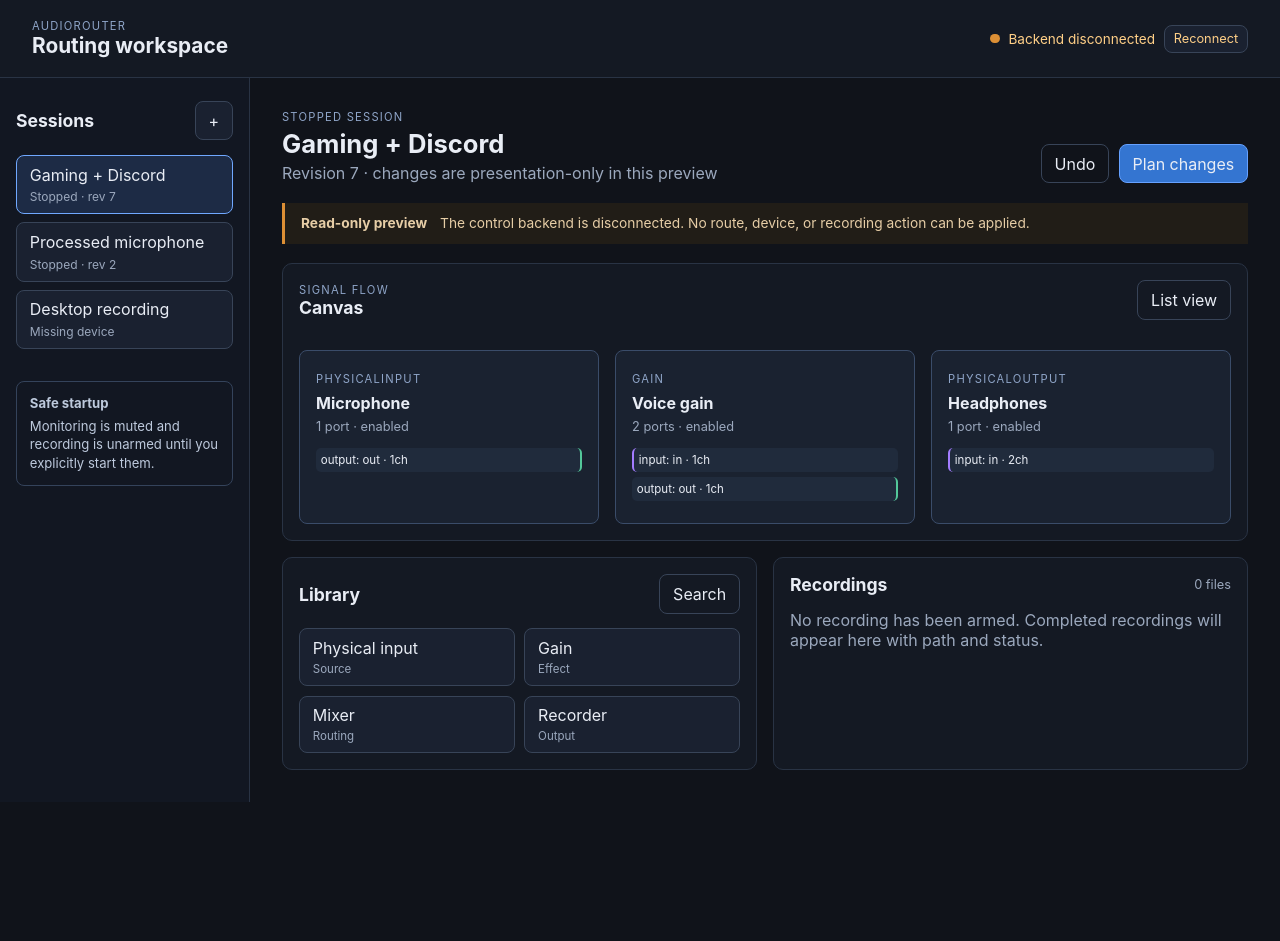
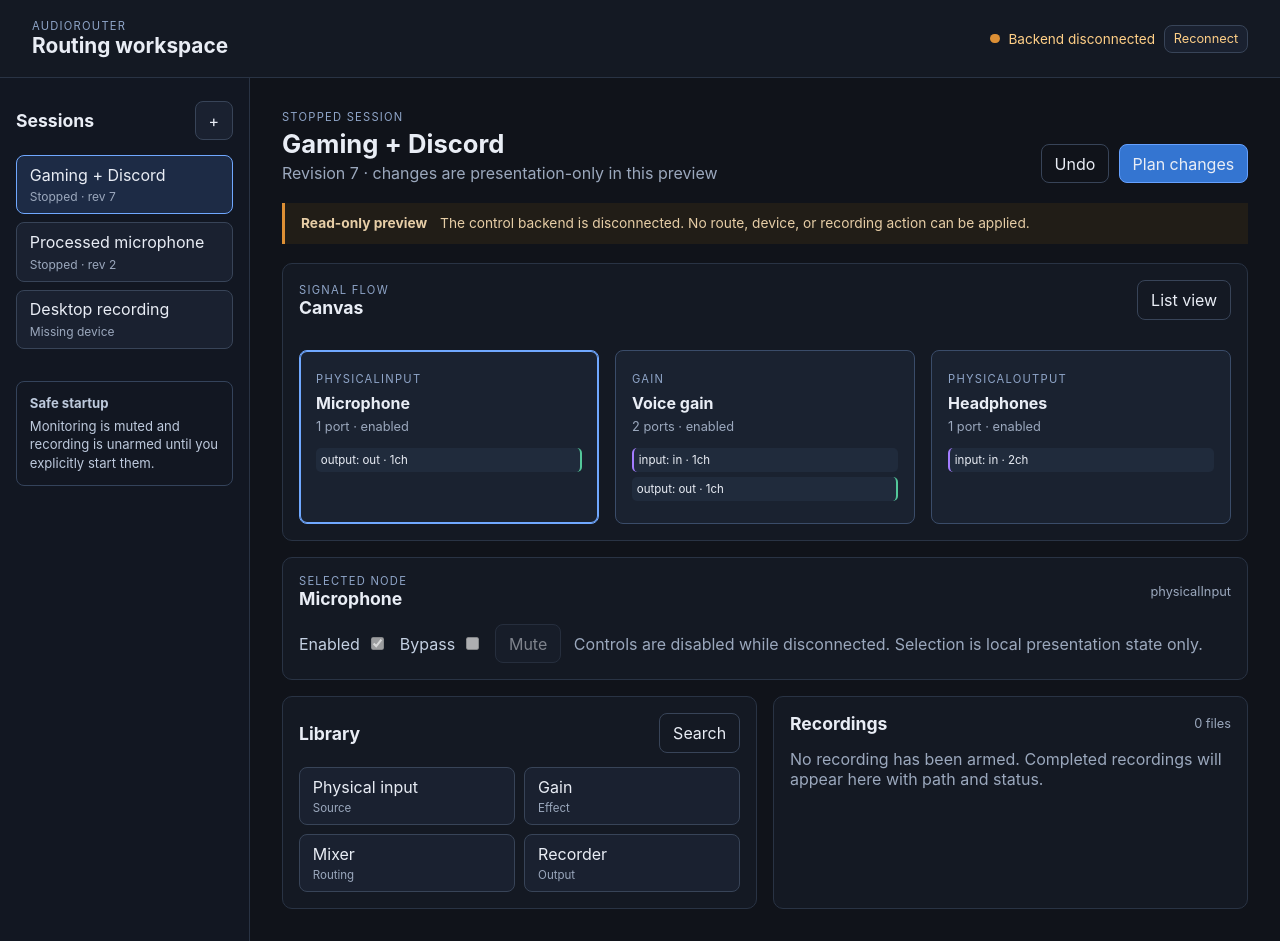
Before and after one commit to MrDesjardins/audiorouter, a React (Vite) app in the folder ui/: page / in a window 1280 px wide. Before the commit the page ends 802 px from the top, so only its background shows below. Built offline with nearby package versions, Linux system fonts and the light colour scheme.

Commit message:
Add accessible node inspector

```diff
--- a/ui/src/App.tsx
+++ b/ui/src/App.tsx
@@ -1,3 +1,4 @@
+import { useState } from "react";
 import type { Node, Session } from "@audiorouter/contracts";
 
 const demoSession: Session = {
@@ -13,9 +14,9 @@ const demoSession: Session = {
   edges: [],
 };
 
-function NodeCard({ node }: { node: Node }) {
+function NodeCard({ node, selected, onSelect }: { node: Node; selected: boolean; onSelect: () => void }) {
   return (
-    <article className="node-card" tabIndex={0} aria-label={`${node.name}, ${node.kind}`}>
+    <article className={`node-card${selected ? " selected" : ""}`} tabIndex={0} aria-label={`${node.name}, ${node.kind}`} aria-current={selected ? "true" : undefined} onClick={onSelect} onKeyDown={(event) => { if (event.key === "Enter" || event.key === " ") { event.preventDefault(); onSelect(); } }}>
       <span className="node-kind">{node.kind}</span>
       <h3>{node.name}</h3>
       <p>{node.ports.length} port{node.ports.length === 1 ? "" : "s"} · {node.enabled ? "enabled" : "disabled"}</p>
@@ -27,6 +28,8 @@ function NodeCard({ node }: { node: Node }) {
 }
 
 export function App() {
+  const [selectedNodeId, setSelectedNodeId] = useState(demoSession.nodes[0].id);
+  const selectedNode = demoSession.nodes.find((node) => node.id === selectedNodeId) ?? demoSession.nodes[0];
   return (
     <div className="app-shell">
       <header className="topbar">
@@ -50,7 +53,8 @@ export function App() {
         <main className="main-content">
           <section className="workspace-title"><div><p className="eyebrow">Stopped session</p><h2>{demoSession.name}</h2><p className="muted">Revision {demoSession.revision} · changes are presentation-only in this preview</p></div><div className="actions"><button type="button" className="secondary">Undo</button><button type="button" className="primary">Plan changes</button></div></section>
           <section className="notice" role="status"><strong>Read-only preview</strong><span>The control backend is disconnected. No route, device, or recording action can be applied.</span></section>
-          <section className="canvas-panel" aria-labelledby="canvas-heading"><div className="section-heading"><div><p className="eyebrow">Signal flow</p><h2 id="canvas-heading">Canvas</h2></div><button type="button" className="secondary">List view</button></div><div className="node-canvas">{demoSession.nodes.map((node) => <NodeCard key={node.id} node={node} />)}</div></section>
+          <section className="canvas-panel" aria-labelledby="canvas-heading"><div className="section-heading"><div><p className="eyebrow">Signal flow</p><h2 id="canvas-heading">Canvas</h2></div><button type="button" className="secondary">List view</button></div><div className="node-canvas">{demoSession.nodes.map((node) => <NodeCard key={node.id} node={node} selected={node.id === selectedNode.id} onSelect={() => setSelectedNodeId(node.id)} />)}</div></section>
+          <section className="panel inspector" aria-labelledby="inspector-heading"><div className="section-heading"><div><p className="eyebrow">Selected node</p><h2 id="inspector-heading">{selectedNode.name}</h2></div><span className="badge">{selectedNode.kind}</span></div><div className="inspector-grid"><label>Enabled<input type="checkbox" checked={selectedNode.enabled} readOnly disabled /></label><label>Bypass<input type="checkbox" checked={selectedNode.bypass} readOnly disabled /></label><button type="button" disabled title="Connect the backend to apply node changes">Mute</button><p className="muted">Controls are disabled while disconnected. Selection is local presentation state only.</p></div></section>
           <section className="lower-grid"><div className="panel"><div className="section-heading"><h2>Library</h2><button type="button" className="secondary">Search</button></div><div className="library-grid"><button type="button">Physical input<small>Source</small></button><button type="button">Gain<small>Effect</small></button><button type="button">Mixer<small>Routing</small></button><button type="button">Recorder<small>Output</small></button></div></div><div className="panel"><div className="section-heading"><h2>Recordings</h2><span className="badge">0 files</span></div><p className="muted">No recording has been armed. Completed recordings will appear here with path and status.</p></div></section>
         </main>
       </div>
--- a/ui/src/styles.css
+++ b/ui/src/styles.css
@@ -15,6 +15,7 @@ h1, h2, h3, p { margin: 0; } h1 { font-size: 1.3rem; } h2 { font-size: 1.1rem; }
 .main-content { max-width: 1250px; width: 100%; padding: 2rem; margin: 0 auto; } .workspace-title { display: flex; justify-content: space-between; gap: 1rem; align-items: end; margin-bottom: 1.2rem; } .workspace-title h2 { font-size: 1.6rem; margin: .25rem 0; } .actions { display: flex; gap: .6rem; } .primary { background: #3475d1; border-color: #66a1ff; } .secondary { background: transparent; }
 .notice { display: flex; gap: .8rem; padding: .8rem 1rem; margin-bottom: 1.2rem; border-left: 3px solid #dc8f35; background: #211d17; color: #e6cda6; font-size: .86rem; }
 .canvas-panel, .panel { border: 1px solid #293344; border-radius: 10px; background: #141923; padding: 1rem; } .node-canvas { display: grid; grid-template-columns: repeat(auto-fit, minmax(190px, 1fr)); gap: 1rem; min-height: 190px; padding: 1rem 0 0; }
-.node-card { padding: 1rem; border: 1px solid #3a4c69; border-radius: 8px; background: #1a2230; } .node-card h3 { margin: .35rem 0; } .node-card p { font-size: .8rem; } .port-list { display: grid; gap: .35rem; margin-top: .9rem; } .port { border-radius: 5px; padding: .3rem; font-size: .72rem; background: #202b3c; } .port.input { border-left: 2px solid #a37cff; } .port.output { border-right: 2px solid #53c79a; }
+.node-card { padding: 1rem; border: 1px solid #3a4c69; border-radius: 8px; background: #1a2230; } .node-card.selected { border-color: #70a8ff; box-shadow: 0 0 0 1px #70a8ff inset; } .node-card h3 { margin: .35rem 0; } .node-card p { font-size: .8rem; } .port-list { display: grid; gap: .35rem; margin-top: .9rem; } .port { border-radius: 5px; padding: .3rem; font-size: .72rem; background: #202b3c; } .port.input { border-left: 2px solid #a37cff; } .port.output { border-right: 2px solid #53c79a; }
+.inspector { margin-top: 1rem; } .inspector-grid { display: flex; flex-wrap: wrap; align-items: center; gap: .8rem; } .inspector-grid label { display: flex; align-items: center; gap: .45rem; color: #c4d0e2; } button:disabled { cursor: not-allowed; opacity: .5; }
 .lower-grid { display: grid; grid-template-columns: 1fr 1fr; gap: 1rem; margin-top: 1rem; } .library-grid { display: grid; grid-template-columns: repeat(2, 1fr); gap: .6rem; } .library-grid button { display: grid; text-align: left; gap: .25rem; } .library-grid small { font-size: .72rem; } .badge { color: #9ba8bd; font-size: .8rem; }
 @media (max-width: 760px) { .topbar, .workspace-title { align-items: flex-start; flex-direction: column; } .workspace-grid { grid-template-columns: 1fr; } .sidebar { border-right: 0; border-bottom: 1px solid #293344; } .main-content { padding: 1rem; } .lower-grid { grid-template-columns: 1fr; } }
```
Also changed, not shown: 2 other files (tests, documents, lock files or other folders).
